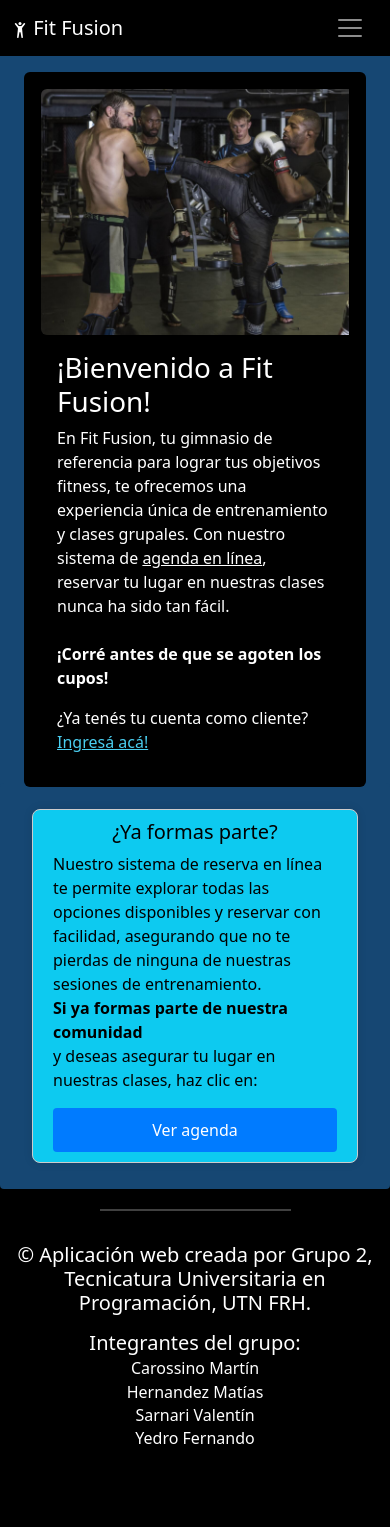
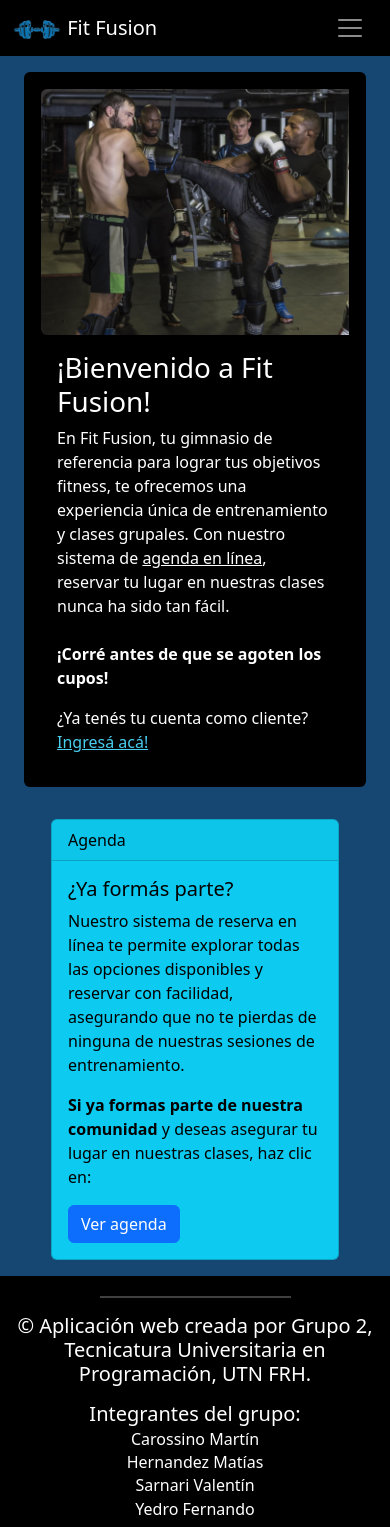
Before and after one commit to Caudillo8/proyecto_gym, a PHP site: page / in a window 390 px wide. Before the commit the page ends 1444 px from the top, so only its background shows below. Run offline with PHP 8.4, Linux system fonts and the light colour scheme.

Commit message:
Modificaciones

```diff
--- a/css/style.css
+++ b/css/style.css
@@ -11,33 +11,27 @@ body {
   color: white;
 }
 
-/* Inicio Agenda celeste del index */
+/* Agenda celeste del index */
 
 .agenda-card {
-
   /* Estilos para la tarjeta de Agenda */
-
-    background-color: #f0f0f0;
+  background-color: #f0f0f0; /* Color de fondo */
   padding: 10px 20px; /* Relleno interior con más espacio vertical */
   border: 1px solid #ccc; /* Borde */
-    border-radius: 8px; /* Esquinas redondeadas */
+  border-radius: 8px; /* Radio de borde para esquinas redondeadas */
   box-shadow: 0 0 10px rgba(0, 0, 0, 0.1); /* Sombra */
 }
 
 .agenda-card .card-title {
-
   /* Estilos para el título de la tarjeta de Agenda */
-
   font-size: 1.25rem; /* Tamaño de fuente */
   margin-bottom: 8px; /* Margen inferior */
   margin-top: 0; /* Elimina el margen superior para alinear con el borde superior */
 }
 
 .agenda-card .btn-primary {
-
   /* Estilos para el botón de la tarjeta de Agenda */
-
-    background-color: #007bff;
+  background-color: #007bff; /* Color de fondo */
   color: #fff; /* Color del texto */
   padding: 10px 20px; /* Relleno interior */
   border: none; /* Sin borde */
@@ -46,10 +40,8 @@ body {
 }
 
 .agenda-card .btn-primary:hover {
-
   /* Estilos para el botón de la tarjeta de Agenda al pasar el mouse */
-
-    background-color: #0056b3;
+  background-color: #0056b3; /* Color de fondo */
 }
 
 .agenda-celeste .btn-primary {
@@ -61,33 +53,17 @@ body {
   text-align: center;
 }
 
-/* Fin Agenda Celeste Index */
+/* Estilo para el contenedor principal */
 
 .main-container {
 display: flex;
-  justify-content: space-between;
+justify-content: space-between; /* Ajusta el espacio entre las secciones */
 }
 
 section {
 margin-top: -100px;
 margin-left: -500px;
 }
-
-/*Foto chicos adolescentes entrenando */
-
-.nueva-clase {
-  max-width: 30%;
-  height: auto;
-  border: 1px solid #ffffff; /* Borde negro sólido de 4px */
-  border-radius: 15px; /* Borde redondeado de 15px */
-}
-
-.segundafoto-class {
-  margin-left: 540px;
-  margin-top: -335px; /* Ajustar el margen superior para mover la imagen hacia abajo */
-}
-
-/*Fin Foto chicos adolescentes entrenando */
 
 /* Es el gif del hombre corriendo */
 
@@ -96,43 +72,14 @@ section {
   margin-top: 80px; /* Margen superior */
   margin-left: 0px; /* Margen derecho */
   width: 100px; /* Ancho del GIF */
-    height: auto;
+  height: auto; /* Altura automática para mantener la proporción */
 }
-
-/* Fin gif del hombre corriendo */
-
-/* Estilo para el footer */
-
-footer .bg-black {
-  display: flex;
-  justify-content: space-between;
-  align-items: center;
-  background-color: #000;
-  color: #fff;
-  padding: 20px;
-}
-
-/* Estilo para el contenido de texto */
-
-footer .text-content {
-  flex: 1;
-}
-
-/* Estilo para la imagen */
-
-.small-image {
-  max-width: 500px;
-  height: auto;
-  margin-left: 1000px; /* Espacio entre el texto y la imagen */
-  margin-top: -540px;
-}
-
 
 @media (max-width: 480px) {
 
 
   .gif-responsive {
-        display: none; /* Ocultar el GIF en el responsive */
+      display: none; /* Ocultar el GIF en pantallas más pequeñas */
   }
 
   .agenda-celeste {
@@ -149,22 +96,23 @@ footer .text-content {
       display: flex;
   }
 
+  .agenda-negra .card {
+      margin: 0 auto; /* Centra la tarjeta horizontalmente */
+      max-width: 100%; /* Asegura que la tarjeta no sea más ancha que la pantalla */
+  }
+
+  .card-body img.mi-imagen {
+      display: block;
+      margin: 0 auto; /* Centra la imagen horizontalmente */
+  }
+
   section {
     margin-top: 0px;
     margin-left: 0px;
   }
 
-    .custom-class {
-
-      display: none;
-  }
-
-  .adolescentes
-
-  {
-
-    display: none;
-
+  .card-body img.mi-imagen.gif-responsive {
+      display: none; /* Ocultar el gif en el celular */
   }
 
 }
--- a/index.html
+++ b/index.html
@@ -1,50 +1,89 @@
-<!doctype html>
+<!DOCTYPE html>
 <html lang="en">
   <head>
-    <meta charset="utf-8">
-    <meta name="viewport" content="width=device-width, initial-scale=1">
+    <meta charset="utf-8" />
+    <meta name="viewport" content="width=device-width, initial-scale=1" />
     <title>Fit Fusion</title>
-    <link rel="stylesheet" href="css/style.css" type="text/css">
-    <link href="https://cdn.jsdelivr.net/npm/bootstrap@5.3.3/dist/css/bootstrap.min.css" rel="stylesheet" integrity="sha384-QWTKZyjpPEjISv5WaRU9OFeRpok6YctnYmDr5pNlyT2bRjXh0JMhjY6hW+ALEwIH" crossorigin="anonymous">
+    <link rel="stylesheet" href="css/style.css" type="text/css" />
+    <link
+      href="https://cdn.jsdelivr.net/npm/bootstrap@5.3.3/dist/css/bootstrap.min.css"
+      rel="stylesheet"
+      integrity="sha384-QWTKZyjpPEjISv5WaRU9OFeRpok6YctnYmDr5pNlyT2bRjXh0JMhjY6hW+ALEwIH"
+      crossorigin="anonymous"
+    />
   </head>
-  <body style="background-color: #000;">
-
+  <body style="background-color: #000">
     <header>
       <nav class="navbar navbar-expand-lg bg-black">
         <div class="container-fluid">
           <a class="navbar-brand text-white" href="index.html">
-                <svg xmlns="http://www.w3.org/2000/svg" width="16" height="16" fill="currentColor" class="bi bi-person-arms-up" viewBox="0 0 16 16">
-                    <path d="M8 3a1.5 1.5 0 1 0 0-3 1.5 1.5 0 0 0 0 3"/>
-                    <path d="m5.93 6.704-.846 8.451a.768.768 0 0 0 1.523.203l.81-4.865a.59.59 0 0 1 1.165 0l.81 4.865a.768.768 0 0 0 1.523-.203l-.845-8.451A1.5 1.5 0 0 1 10.5 5.5L13 2.284a.796.796 0 0 0-1.239-.998L9.634 3.84a.7.7 0 0 1-.33.235c-.23.074-.665.176-1.304.176-.64 0-1.074-.102-1.305-.176a.7.7 0 0 1-.329-.235L4.239 1.286a.796.796 0 0 0-1.24.998l2.5 3.216c.317.316.475.758.43 1.204Z"/>
-                </svg>
+            <img src="images/logo.png" alt="Fit Fusion" style="width: 50px" />
             Fit Fusion
           </a>
-              <button class="navbar-toggler" type="button" data-bs-toggle="collapse" data-bs-target="#navbarNavAltMarkup" aria-controls="navbarNavAltMarkup" aria-expanded="false" aria-label="Toggle navigation">
+          <button
+            class="navbar-toggler"
+            type="button"
+            data-bs-toggle="collapse"
+            data-bs-target="#navbarNavAltMarkup"
+            aria-controls="navbarNavAltMarkup"
+            aria-expanded="false"
+            aria-label="Toggle navigation"
+          >
             <span class="navbar-toggler-icon navbar-dark"></span>
           </button>
           <div class="collapse navbar-collapse" id="navbarNavAltMarkup">
             <ul class="navbar-nav me-auto mb-2 mb-lg-0">
               <li class="nav-item">
                 <a class="nav-link text-white" href="index_agenda.php">
-                        <svg xmlns="http://www.w3.org/2000/svg" width="16" height="16" fill="currentColor" class="bi bi-calendar-week" viewBox="0 0 16 16">
-                            <path d="M11 6.5a.5.5 0 0 1 .5-.5h1a.5.5 0 0 1 .5.5v1a.5.5 0 0 1-.5.5h-1a.5.5 0 0 1-.5-.5zm-3 0a.5.5 0 0 1 .5-.5h1a.5.5 0 0 1 .5.5v1a.5.5 0 0 1-.5.5h-1a.5.5 0 0 1-.5-.5zm-5 3a.5.5 0 0 1 .5-.5h1a.5.5 0 0 1 .5.5v1a.5.5 0 0 1-.5.5h-1a.5.5 0 0 1-.5-.5zm3 0a.5.5 0 0 1 .5-.5h1a.5.5 0 0 1 .5.5v1a.5.5 0 0 1-.5.5h-1a.5.5 0 0 1-.5-.5z"/>
-                            <path d="M3.5 0a.5.5 0 0 1 .5.5V1h8V.5a.5.5 0 0 1 1 0V1h1a2 2 0 0 1 2 2v11a2 2 0 0 1-2 2H2a2 2 0 0 1-2-2V3a2 2 0 0 1 2-2h1V.5a.5.5 0 0 1 .5-.5M1 4v10a1 1 0 0 0 1 1h12a1 1 0 0 0 1-1V4z"/>
+                  <svg
+                    xmlns="http://www.w3.org/2000/svg"
+                    width="16"
+                    height="16"
+                    fill="currentColor"
+                    class="bi bi-calendar-week"
+                    viewBox="0 0 16 16"
+                  >
+                    <path
+                      d="M11 6.5a.5.5 0 0 1 .5-.5h1a.5.5 0 0 1 .5.5v1a.5.5 0 0 1-.5.5h-1a.5.5 0 0 1-.5-.5zm-3 0a.5.5 0 0 1 .5-.5h1a.5.5 0 0 1 .5.5v1a.5.5 0 0 1-.5.5h-1a.5.5 0 0 1-.5-.5zm-5 3a.5.5 0 0 1 .5-.5h1a.5.5 0 0 1 .5.5v1a.5.5 0 0 1-.5.5h-1a.5.5 0 0 1-.5-.5zm3 0a.5.5 0 0 1 .5-.5h1a.5.5 0 0 1 .5.5v1a.5.5 0 0 1-.5.5h-1a.5.5 0 0 1-.5-.5z"
+                    />
+                    <path
+                      d="M3.5 0a.5.5 0 0 1 .5.5V1h8V.5a.5.5 0 0 1 1 0V1h1a2 2 0 0 1 2 2v11a2 2 0 0 1-2 2H2a2 2 0 0 1-2-2V3a2 2 0 0 1 2-2h1V.5a.5.5 0 0 1 .5-.5M1 4v10a1 1 0 0 0 1 1h12a1 1 0 0 0 1-1V4z"
+                    />
                   </svg>
                   Agenda
                 </a>
               </li>
               <li class="nav-item">
                 <a class="nav-link text-white" href="crud_admin.php">
-                      <svg xmlns="http://www.w3.org/2000/svg" width="16" height="16" fill="currentColor" class="bi bi-pencil-fill" viewBox="0 0 16 16">
-                        <path d="M12.854.146a.5.5 0 0 0-.707 0L10.5 1.793 14.207 5.5l1.647-1.646a.5.5 0 0 0 0-.708zm.646 6.061L9.793 2.5 3.293 9H3.5a.5.5 0 0 1 .5.5v.5h.5a.5.5 0 0 1 .5.5v.5h.5a.5.5 0 0 1 .5.5v.5h.5a.5.5 0 0 1 .5.5v.207zm-7.468 7.468A.5.5 0 0 1 6 13.5V13h-.5a.5.5 0 0 1-.5-.5V12h-.5a.5.5 0 0 1-.5-.5V11h-.5a.5.5 0 0 1-.5-.5V10h-.5a.5.5 0 0 1-.175-.032l-.179.178a.5.5 0 0 0-.11.168l-2 5a.5.5 0 0 0 .65.65l5-2a.5.5 0 0 0 .168-.11z"/>
+                  <svg
+                    xmlns="http://www.w3.org/2000/svg"
+                    width="16"
+                    height="16"
+                    fill="currentColor"
+                    class="bi bi-pencil-fill"
+                    viewBox="0 0 16 16"
+                  >
+                    <path
+                      d="M12.854.146a.5.5 0 0 0-.707 0L10.5 1.793 14.207 5.5l1.647-1.646a.5.5 0 0 0 0-.708zm.646 6.061L9.793 2.5 3.293 9H3.5a.5.5 0 0 1 .5.5v.5h.5a.5.5 0 0 1 .5.5v.5h.5a.5.5 0 0 1 .5.5v.5h.5a.5.5 0 0 1 .5.5v.207zm-7.468 7.468A.5.5 0 0 1 6 13.5V13h-.5a.5.5 0 0 1-.5-.5V12h-.5a.5.5 0 0 1-.5-.5V11h-.5a.5.5 0 0 1-.5-.5V10h-.5a.5.5 0 0 1-.175-.032l-.179.178a.5.5 0 0 0-.11.168l-2 5a.5.5 0 0 0 .65.65l5-2a.5.5 0 0 0 .168-.11z"
+                    />
                   </svg>
                   Administración
                 </a>
               </li>
               <li class="nav-item">
                 <a class="nav-link text-white" href="contacto.php">
-                      <svg xmlns="http://www.w3.org/2000/svg" width="16" height="16" fill="currentColor" class="bi bi-telephone-fill" viewBox="0 0 16 16">
-                          <path fill-rule="evenodd" d="M1.885.511a1.745 1.745 0 0 1 2.61.163L6.29 2.98c.329.423.445.974.315 1.494l-.547 2.19a.68.68 0 0 0 .178.643l2.457 2.457a.68.68 0 0 0 .644.178l2.189-.547a1.75 1.75 0 0 1 1.494.315l2.306 1.794c.829.645.905 1.87.163 2.611l-1.034 1.034c-.74.74-1.846 1.065-2.877.702a18.6 18.6 0 0 1-7.01-4.42 18.6 18.6 0 0 1-4.42-7.009c-.362-1.03-.037-2.137.703-2.877z"/>
+                  <svg
+                    xmlns="http://www.w3.org/2000/svg"
+                    width="16"
+                    height="16"
+                    fill="currentColor"
+                    class="bi bi-telephone-fill"
+                    viewBox="0 0 16 16"
+                  >
+                    <path
+                      fill-rule="evenodd"
+                      d="M1.885.511a1.745 1.745 0 0 1 2.61.163L6.29 2.98c.329.423.445.974.315 1.494l-.547 2.19a.68.68 0 0 0 .178.643l2.457 2.457a.68.68 0 0 0 .644.178l2.189-.547a1.75 1.75 0 0 1 1.494.315l2.306 1.794c.829.645.905 1.87.163 2.611l-1.034 1.034c-.74.74-1.846 1.065-2.877.702a18.6 18.6 0 0 1-7.01-4.42 18.6 18.6 0 0 1-4.42-7.009c-.362-1.03-.037-2.137.703-2.877z"
+                    />
                   </svg>
                   Contacto
                 </a>
@@ -54,27 +93,54 @@
               <ul class="nav navbar-nav navbar-right">
                 <li class="nav-item">
                   <a class="nav-link text-white" href="login_profesor.php">
-                            <svg xmlns="http://www.w3.org/2000/svg" width="16" height="16" fill="currentColor" class="bi bi-file-person" viewBox="0 0 16 16">
-                                <path d="M12 1a1 1 0 0 1 1 1v10.755S12 11 8 11s-5 1.755-5 1.755V2a1 1 0 0 1 1-1zM4 0a2 2 0 0 0-2 2v12a2 2 0 0 0 2 2h8a2 2 0 0 0 2-2V2a2 2 0 0 0-2-2z"/>
-                                <path d="M8 10a3 3 0 1 0 0-6 3 3 0 0 0 0 6"/>
+                    <svg
+                      xmlns="http://www.w3.org/2000/svg"
+                      width="16"
+                      height="16"
+                      fill="currentColor"
+                      class="bi bi-file-person"
+                      viewBox="0 0 16 16"
+                    >
+                      <path
+                        d="M12 1a1 1 0 0 1 1 1v10.755S12 11 8 11s-5 1.755-5 1.755V2a1 1 0 0 1 1-1zM4 0a2 2 0 0 0-2 2v12a2 2 0 0 0 2 2h8a2 2 0 0 0 2-2V2a2 2 0 0 0-2-2z"
+                      />
+                      <path d="M8 10a3 3 0 1 0 0-6 3 3 0 0 0 0 6" />
                     </svg>
                     Profesores
                   </a>
                 </li>
                 <li class="nav-item">
                   <a class="nav-link text-white" href="login_cliente.php">
-                            <svg xmlns="http://www.w3.org/2000/svg" width="16" height="16" fill="currentColor" class="bi bi-file-person" viewBox="0 0 16 16">
-                                <path d="M12 1a1 1 0 0 1 1 1v10.755S12 11 8 11s-5 1.755-5 1.755V2a1 1 0 0 1 1-1zM4 0a2 2 0 0 0-2 2v12a2 2 0 0 0 2 2h8a2 2 0 0 0 2-2V2a2 2 0 0 0-2-2z"/>
-                                <path d="M8 10a3 3 0 1 0 0-6 3 3 0 0 0 0 6"/>
+                    <svg
+                      xmlns="http://www.w3.org/2000/svg"
+                      width="16"
+                      height="16"
+                      fill="currentColor"
+                      class="bi bi-file-person"
+                      viewBox="0 0 16 16"
+                    >
+                      <path
+                        d="M12 1a1 1 0 0 1 1 1v10.755S12 11 8 11s-5 1.755-5 1.755V2a1 1 0 0 1 1-1zM4 0a2 2 0 0 0-2 2v12a2 2 0 0 0 2 2h8a2 2 0 0 0 2-2V2a2 2 0 0 0-2-2z"
+                      />
+                      <path d="M8 10a3 3 0 1 0 0-6 3 3 0 0 0 0 6" />
                     </svg>
                     Clientes
                   </a>
                 </li>
                 <li class="nav-item">
                   <a class="nav-link text-white" href="login_admin.php">
-                            <svg xmlns="http://www.w3.org/2000/svg" width="16" height="16" fill="currentColor" class="bi bi-file-person" viewBox="0 0 16 16">
-                                <path d="M12 1a1 1 0 0 1 1 1v10.755S12 11 8 11s-5 1.755-5 1.755V2a1 1 0 0 1 1-1zM4 0a2 2 0 0 0-2 2v12a2 2 0 0 0 2 2h8a2 2 0 0 0 2-2V2a2 2 0 0 0-2-2z"/>
-                                <path d="M8 10a3 3 0 1 0 0-6 3 3 0 0 0 0 6"/>
+                    <svg
+                      xmlns="http://www.w3.org/2000/svg"
+                      width="16"
+                      height="16"
+                      fill="currentColor"
+                      class="bi bi-file-person"
+                      viewBox="0 0 16 16"
+                    >
+                      <path
+                        d="M12 1a1 1 0 0 1 1 1v10.755S12 11 8 11s-5 1.755-5 1.755V2a1 1 0 0 1 1-1zM4 0a2 2 0 0 0-2 2v12a2 2 0 0 0 2 2h8a2 2 0 0 0 2-2V2a2 2 0 0 0-2-2z"
+                      />
+                      <path d="M8 10a3 3 0 1 0 0-6 3 3 0 0 0 0 6" />
                     </svg>
                     Admin
                   </a>
@@ -85,6 +151,7 @@
         </div>
       </nav>
     </header>
+
 
     <!-- Agenda negra -->
     <div class="agenda-negra">
@@ -113,26 +180,22 @@
                 </div>
               </div>
             </div>
-            </div>
-          </div>
-        </div>
-      <!-- Fin Ageenda Negra -->
 
-<!-- Agenda Celeste -->
-<section>
-    <article class="celeste">
-      <div class="agenda-celeste">
-        <div class="container-fluid d-flex justify-content-center align-items-center" style="min-height: 100px; background-color: #164773;">
+        <!-- Agenda celeste -->
         <div class="col-lg-3 mx-auto">
-            <div class="agenda-card text-bg-info my-3">
-              <div class="card-body2">
-                <h5 class="card-title">¿Ya formas parte?</h5>
+          <div class="card text-bg-info my-3" style="max-width: 18rem">
+            <div class="card-header">Agenda</div>
+            <div class="card-body">
+              <h5 class="card-title">¿Ya formás parte?</h5>
               <p class="card-text">
-                  Nuestro sistema de reserva en línea te permite explorar todas las opciones disponibles y reservar con facilidad, asegurando que no te pierdas de ninguna de nuestras sesiones de entrenamiento.
-                  <br>
-                  <strong>Si ya formas parte de nuestra comunidad</strong>
-                  <br>
-                  y deseas asegurar tu lugar en nuestras clases, haz clic en:
+                Nuestro sistema de reserva en línea te permite explorar todas
+                las opciones disponibles y reservar con facilidad, asegurando
+                que no te pierdas de ninguna de nuestras sesiones de
+                entrenamiento.
+              </p>
+              <p class="card-text">
+                <strong>Si ya formas parte de nuestra comunidad</strong> y deseas
+                asegurar tu lugar en nuestras clases, haz clic en:
               </p>
               <a class="btn btn-primary" href="index_agenda.php">Ver agenda</a>
             </div>
@@ -140,31 +203,26 @@
         </div>
       </div>
     </div>
-    </article>
-  </section>
-  <!-- Fin Agenda Celeste -->
-
-  <article class="adolescentes">
-    <div class="text-center mt-2">
-      <img src="images/adolescentes-gimnasio.jpg" alt="Otra_Foto" class="nueva-clase segundafoto-class">
-    </div>
-  </article>
 
     <footer>
-    <div class="bg-black p-1 d-flex flex-column align-items-center">
+      <div class="bg-black p-1">
         <hr class="border border-white border-1 opacity-30 mx-auto w-50" />
-        <h5 class="text-center text-white my-3">© Aplicación web creada por Grupo 2, Tecnicatura Universitaria en Programación, UTN FRH.</h5>
+        <h5 class="text-center text-white my-3">
+          © Aplicación web creada por Grupo 2, Tecnicatura Universitaria en
+          Programación, UTN FRH.
+        </h5>
         <h5 class="text-center text-white mb-1">Integrantes del grupo:</h5>
         <h6 class="text-center text-white mb-1">Carossino Martín</h6>
         <h6 class="text-center text-white mb-1">Hernandez Matías</h6>
         <h6 class="text-center text-white mb-1">Sarnari Valentín</h6>
         <h6 class="text-center text-white mb-1">Yedro Fernando</h6>
-        <div class="text-center mt-2">
-            <img src="images/imagen-gym.png" alt="Logo" class="small-image custom-class">
-        </div>
       </div>
     </footer>
 
-    <script src="https://cdn.jsdelivr.net/npm/bootstrap@5.3.3/dist/js/bootstrap.bundle.min.js" integrity="sha384-YvpcrYf0tY3lHB60NNkmXc5s9fDVZLESaAA55NDzOxhy9GkcIdslK1eN7N6jIeHz" crossorigin="anonymous"></script>
+    <script
+      src="https://cdn.jsdelivr.net/npm/bootstrap@5.3.3/dist/js/bootstrap.bundle.min.js"
+      integrity="sha384-YvpcrYf0tY3lHB60NNkmXc5s9fDVZLESaAA55NDzOxhy9GkcIdslK1eN7N6jIeHz"
+      crossorigin="anonymous"
+    ></script>
   </body>
 </html>
```
Also changed, not shown: images/logo.png (added). Lines whose indentation alone changed are shown as unchanged.
